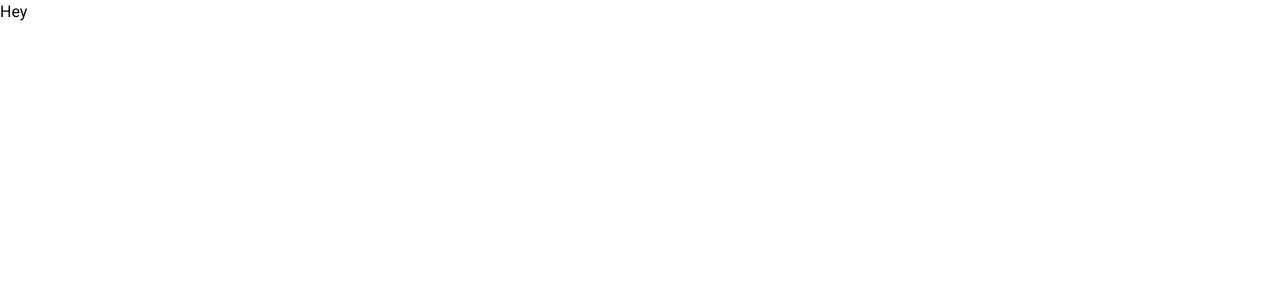
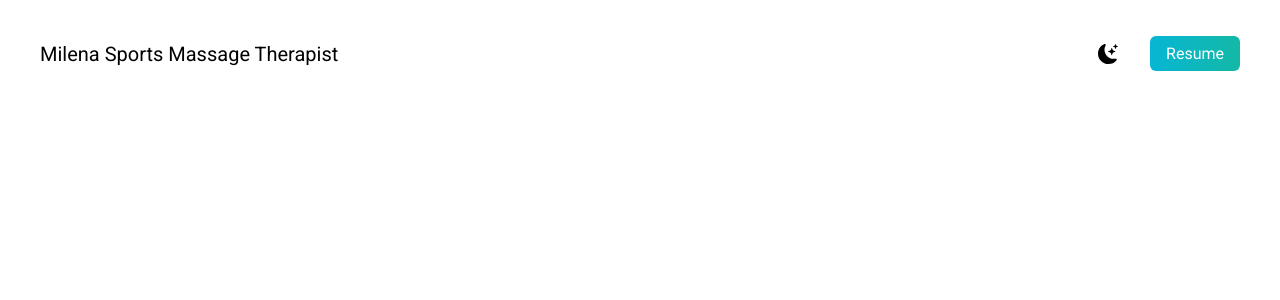
Before and after one commit to h-chagas/milena-new-portfolio, a Next.js app: page / in a window 1280 px wide. Shown: the top 300 px of the page. Built offline with nearby package versions, Linux system fonts and the light colour scheme.

Commit message:
create nav section + style

```diff
--- a/src/pages/index.js
+++ b/src/pages/index.js
@@ -1,4 +1,5 @@
 import Head from 'next/head'
+import {BsFillMoonStarsFill} from 'react-icons/bs';
 
 export default function Home() {
   return (
@@ -9,8 +10,21 @@
         <meta name="viewport" content="width=device-width, initial-scale=1" />
         <link rel="icon" href="/favicon.ico" />
       </Head>
-      <main>
-        <h1 className='font-fancy'>Hey</h1>
+      <main className='bg-white px-10'>
+        <section className='min-h-screen'>
+          <nav className='py-10 mb-12 flex justify-between'>
+            <h1 className='text-xl'>Milena Sports Massage Therapist</h1>
+            <ul className='flex items-center'>
+              <li>
+                <BsFillMoonStarsFill className='cursor-pointer text-xl'/>
+              </li>
+
+              <li>
+                <a className='bg-gradient-to-r from-cyan-500 to-teal-500 text-white px-4 py-2 rounded-md ml-8' href="#">Resume</a>
+              </li>
+            </ul>
+          </nav>
+        </section>
       </main>
     </>
   )
```
